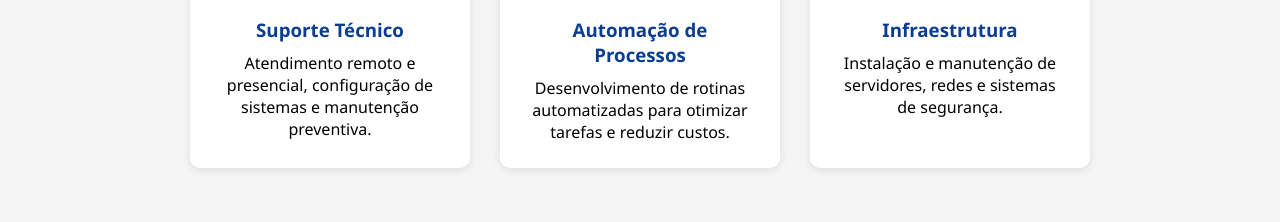
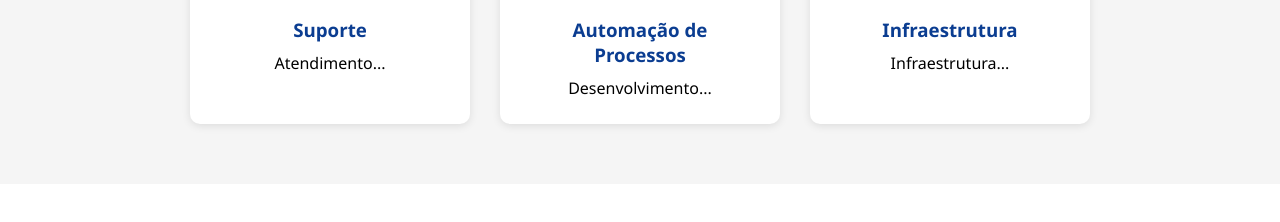
Before and after one commit to andrejva2023-collab/nwc-hub-site, a plain HTML site: page index.html in a window 1280 px wide. Shown: the part 286-508 px from the top of the page. Drawn offline with Linux system fonts and the light colour scheme.

Commit message:
Update index.html

```diff
--- a/index.html
+++ b/index.html
@@ -31,18 +31,18 @@
         <div class="cards">
             <div class="card">
                 <img src="https://cdn-icons-png.flaticon.com/512/906/906334.png" alt="Suporte Técnico">
-                <h3>Suporte Técnico</h3>
-                <p>Atendimento remoto e presencial, configuração de sistemas e manutenção preventiva.</p>
+                <h3>Suporte</h3>
+                <p>Atendimento...</p>
             </div>
             <div class="card">
                 <img src="https://cdn-icons-png.flaticon.com/512/2920/2920265.png" alt="Automação">
                 <h3>Automação de Processos</h3>
-                <p>Desenvolvimento de rotinas automatizadas para otimizar tarefas e reduzir custos.</p>
+                <p>Desenvolvimento...</p>
             </div>
             <div class="card">
                 <img src="https://cdn-icons-png.flaticon.com/512/3588/3588658.png" alt="Infraestrutura">
                 <h3>Infraestrutura</h3>
-                <p>Instalação e manutenção de servidores, redes e sistemas de segurança.</p>
+                <p>Infraestrutura...</p>
             </div>
         </div>
     </section>
```
